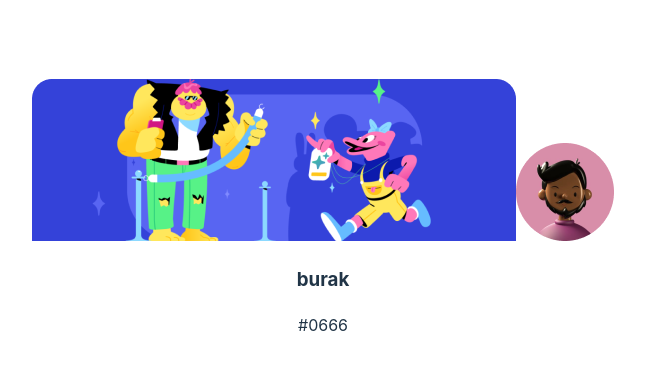
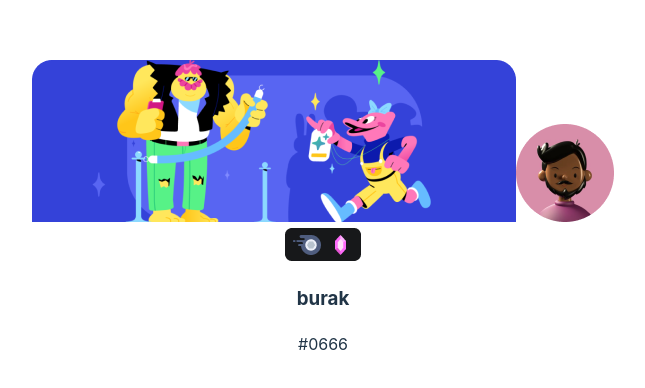
Before and after one commit to Hiltlairen/2Parcial, a React (Vite) app: page / in a window 1280 px wide. Shown: the part 184-572 px from the top of the page, without its empty margins (317-962 px from the left). Built offline with nearby package versions, Linux system fonts and the light colour scheme.

Commit message:
segundo componente

```diff
--- a/src/assets/text.js
+++ b/src/assets/text.js
@@ -3,6 +3,7 @@ export const text=[
         name:'burak',
         cod:'#0666',
         imgProfile: './avatar.png',
-        imgFondo: './Banner.png',
+        imgFondo: './Banner.png ',
+        gemas:'./gemas.png',
     }
 ]
--- a/src/components/card.jsx
+++ b/src/components/card.jsx
@@ -10,4 +10,3 @@ function Card() {
 }
 
 export default Card;
-<></>
--- a/src/components/descrip.jsx
+++ b/src/components/descrip.jsx
@@ -3,9 +3,11 @@ import {text} from '../assets/text'
 function Descrip() {
     const Name=text[0].name;
     const codigo=text[0].cod;
+    const gemas=text[0].gemas;
     return (
     <>
         <div>
+            <img src={gemas}/>
             <h3>{Name}</h3>
             <p>{codigo}</p>
         </div>
```
Also changed, not shown: public/gemas.png (renamed from public/Badge xd.png).
